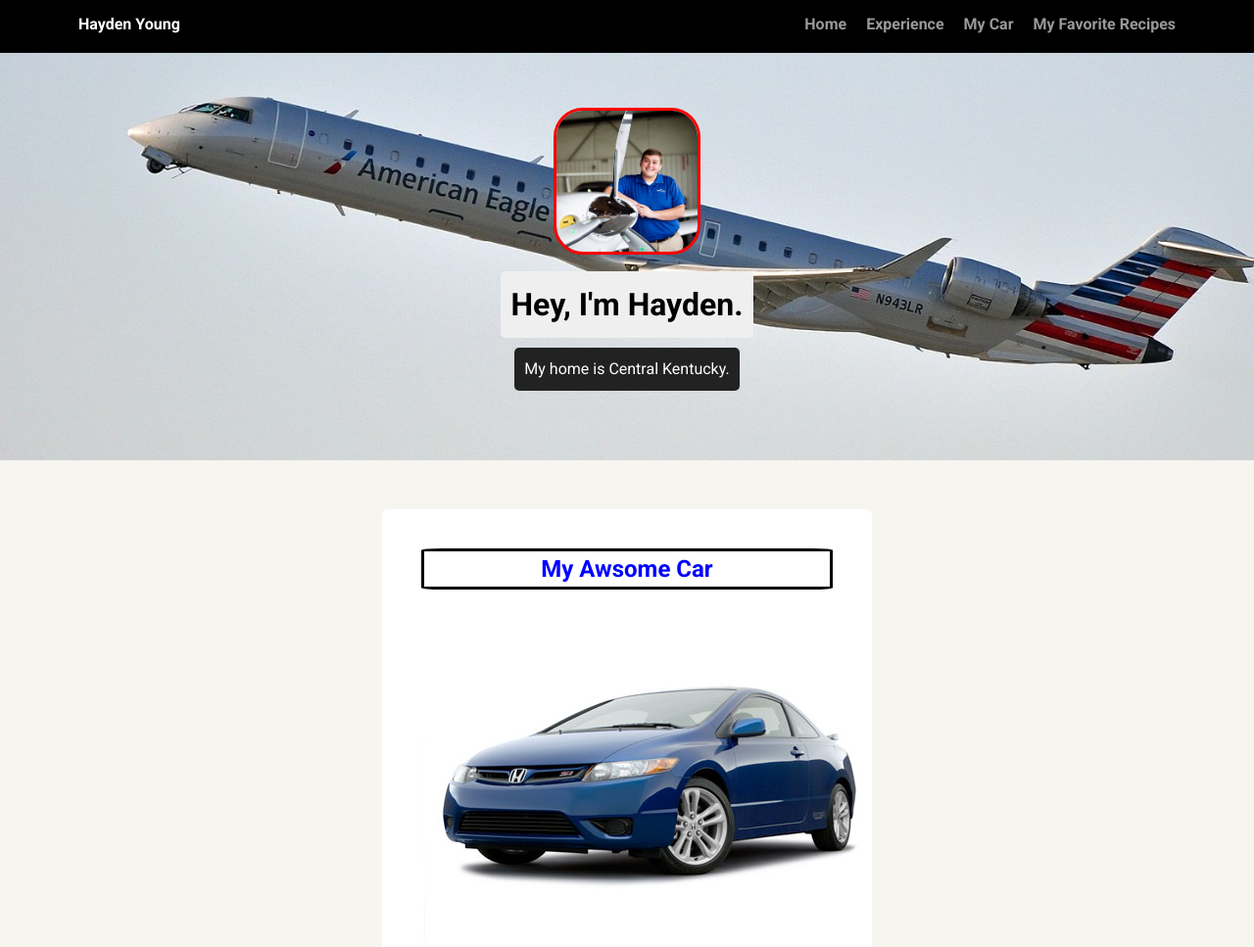
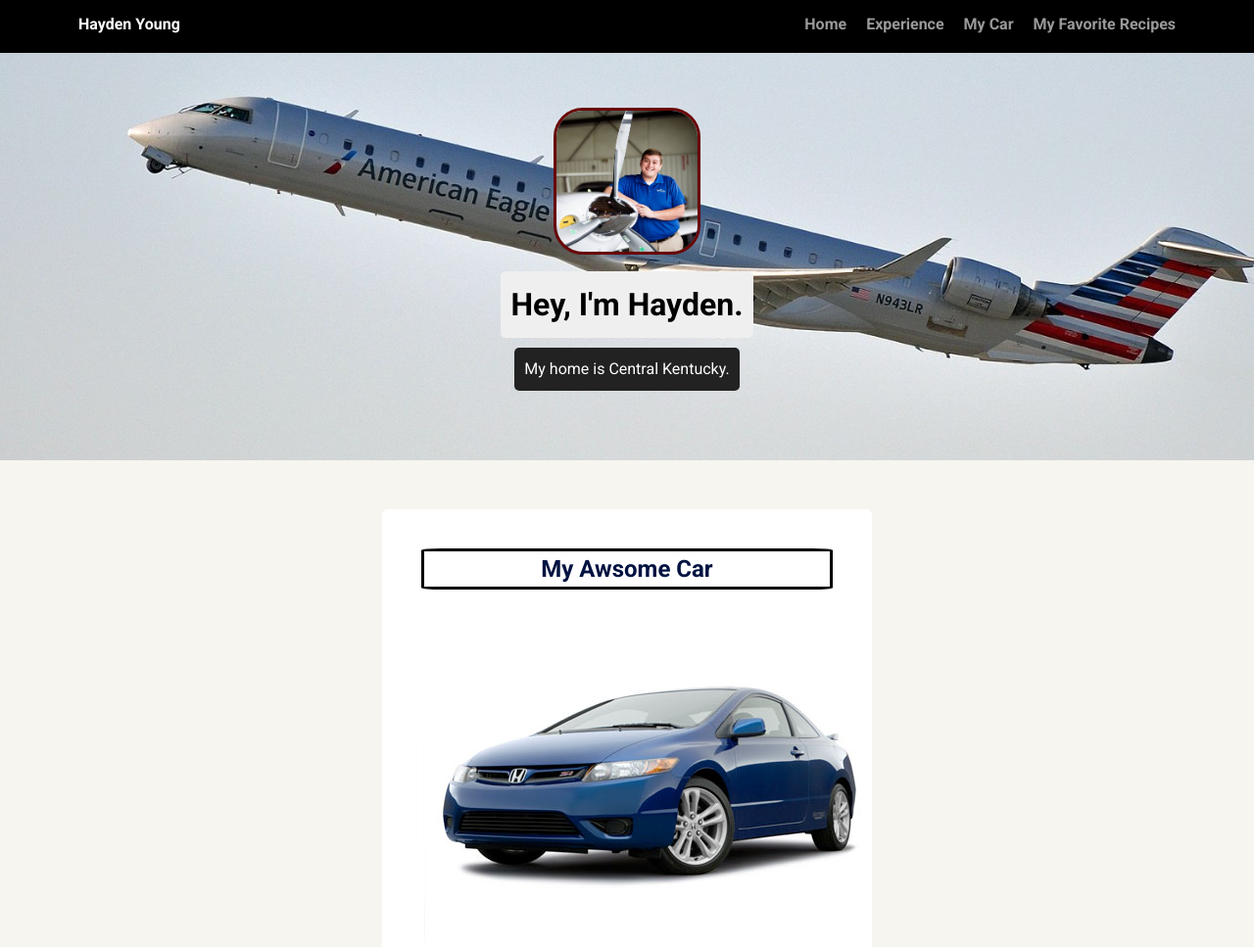
Before and after one commit to ztlhayden/th_unit1, a plain HTML site: page mycar.html in a window 1280 px wide. Shown: the top 967 px of the page at 98% size. Drawn offline with Linux system fonts and the light colour scheme; a web font is replaced by a local one.

Commit message:
polished mycar.html

```diff
--- a/styles.css
+++ b/styles.css
@@ -70,7 +70,7 @@ header .profile-image {
   width: 150px;
   height: 150px;
   border-radius: 20%;
-  border: 3px solid red;
+  border: 3px solid #690507;
   transition: all 1s;
 }
 header .profile-image:hover {
@@ -84,7 +84,7 @@ header .profile-image:hover {
 .articletitle {
   text-align: center;
   padding: 1%;
-  color: blue;
+  color: #001341;
   border: black solid 3px;
   border-radius: 5%;
 }
```
